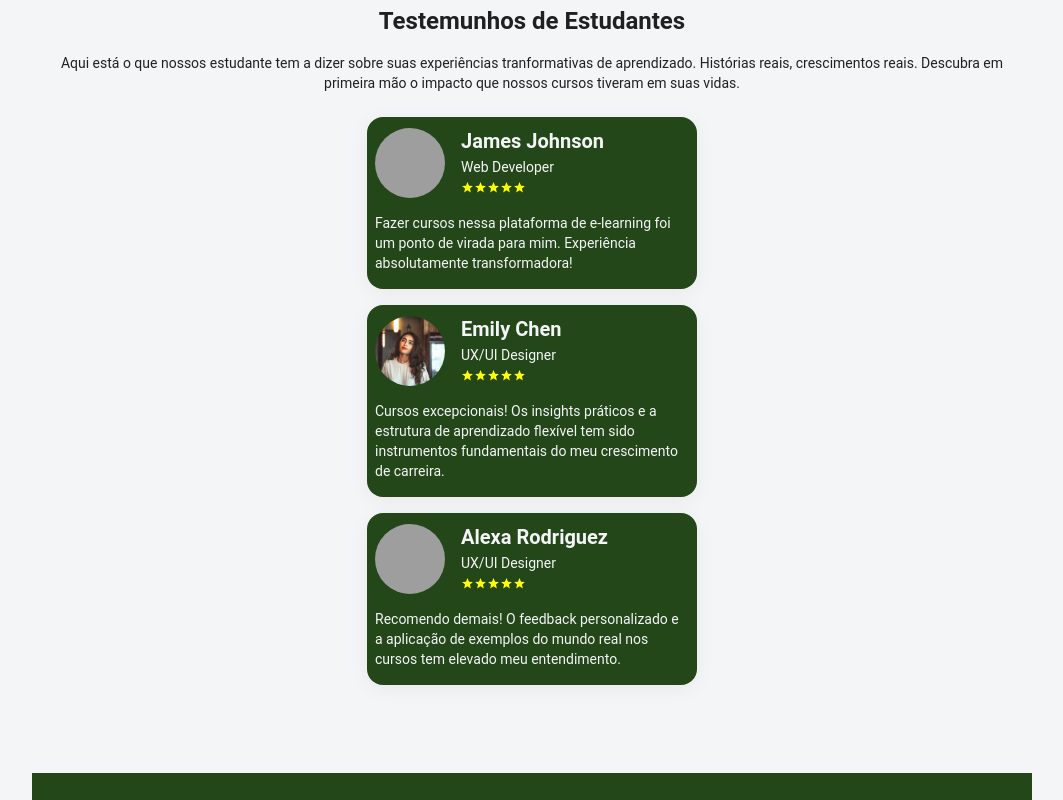
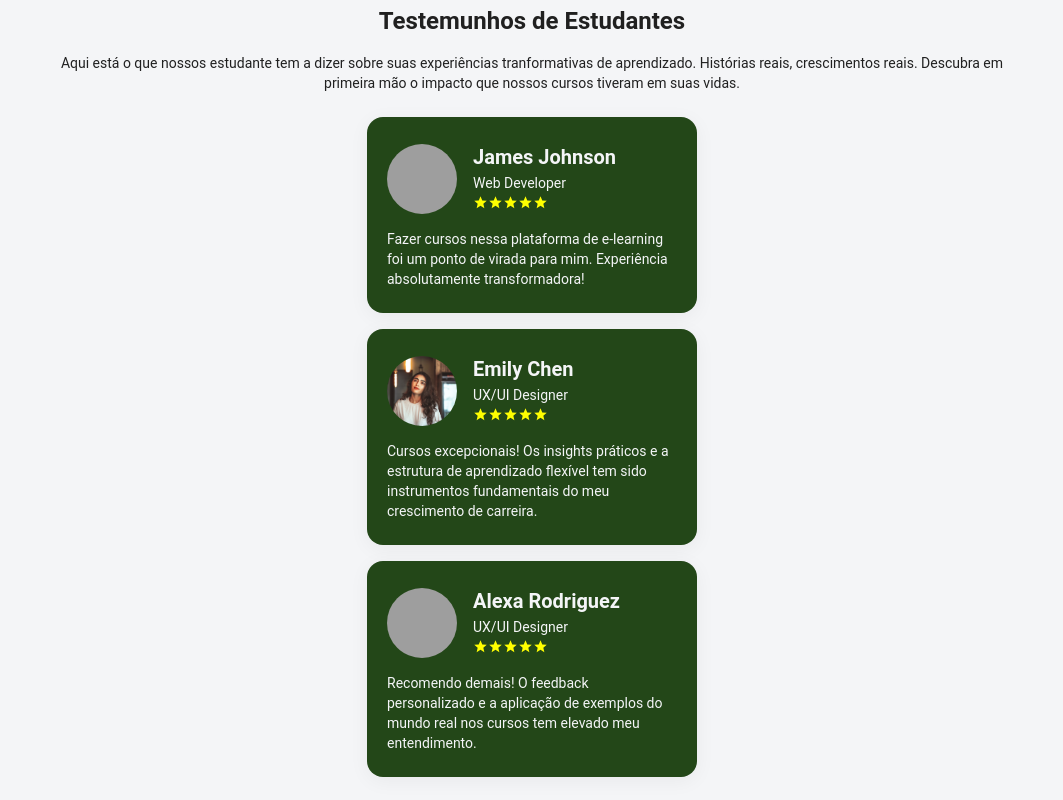
Before and after one commit to jeancarloslima/plataforma-de-cursos, a React (Vite) app: page / in a window 1280 px wide. Shown: the part 3520-4320 px from the top of the page, without its empty margins (108-1171 px from the left). Built offline with nearby package versions, Linux system fonts and the light colour scheme; grey boxes are pictures that could not be loaded.

Commit message:
Alterando estrutura do rating do card de testemunho

```diff
--- a/src/Components/TestimonialCard/index.jsx
+++ b/src/Components/TestimonialCard/index.jsx
@@ -1,17 +1,31 @@
-import { Box, Card, CardContent, CardMedia, Typography } from "@mui/material";
+import {
+  Box,
+  Card,
+  CardContent,
+  CardMedia,
+  Rating,
+  Typography,
+} from "@mui/material";
 import { Star } from "@mui/icons-material";
 
 export default function TestimonialCard({ image, name, job, rating, text }) {
   return (
-    <Card sx={{ maxWidth: "330px", width: "100%", bgcolor: "primary.main", color: "secondary.main" }}>
+    <Card
+      sx={{
+        maxWidth: "330px",
+        width: "100%",
+        bgcolor: "primary.main",
+        color: "secondary.main",
+      }}
+    >
       <CardContent
         sx={{
-          padding: 0,
+          padding: "16px 12px",
           display: "flex",
           flexDirection: "column",
           gap: "12px",
           "&:last-child": {
-            paddingBottom: 0,
+            paddingBottom: "8px",
           },
         }}
       >
@@ -34,19 +48,17 @@ export default function TestimonialCard({ image, name, job, rating, text }) {
           />
 
           <Box>
-            <Typography
-              variant="h6"
-              sx={{ fontWeight: "600" }}
-            >
+            <Typography variant="h6" sx={{ fontWeight: "600" }}>
               {name}
             </Typography>
 
             <Typography variant="body2">{job}</Typography>
-            <Star sx={{ fontSize: "13px", color: "yellow" }} />
-            <Star sx={{ fontSize: "13px", color: "yellow" }} />
-            <Star sx={{ fontSize: "13px", color: "yellow" }} />
-            <Star sx={{ fontSize: "13px", color: "yellow" }} />
-            <Star sx={{ fontSize: "13px", color: "yellow" }} />
+            <Rating
+              value={rating}
+              readOnly
+              icon={<Star sx={{ fontSize: "15px", color: "yellow" }} />}
+              emptyIcon={<Star sx={{ fontSize: "15px", color: "lightgray" }} />}
+            />
           </Box>
         </Box>
 
--- a/src/Components/TestimonialsLandingPage/index.jsx
+++ b/src/Components/TestimonialsLandingPage/index.jsx
@@ -39,7 +39,7 @@ export default function TestimonialsLandingPage() {
           marginTop: "24px",
         }}
       >
-        <TestimonialCard image={TestimonialCardImage1} name="James Johnson" job="Web Developer" rating="5" text="Fazer cursos nessa plataforma de e-learning foi um ponto de virada para mim. Experiência absolutamente transformadora!" />
+        <TestimonialCard image={TestimonialCardImage1} name="James Johnson" job="Web Developer" rating={5} text="Fazer cursos nessa plataforma de e-learning foi um ponto de virada para mim. Experiência absolutamente transformadora!" />
         <TestimonialCard image={TestimonialCardImage2} name="Emily Chen" job="UX/UI Designer" rating="5" text="Cursos excepcionais! Os insights práticos e a estrutura de aprendizado flexível tem sido instrumentos fundamentais do meu crescimento de carreira." />
         <TestimonialCard image={TestimonialCardImage3} name="Alexa Rodriguez" job="UX/UI Designer" rating="5" text="Recomendo demais! O feedback personalizado e a aplicação de exemplos do mundo real nos cursos tem elevado meu entendimento." />
       </Box>
```
